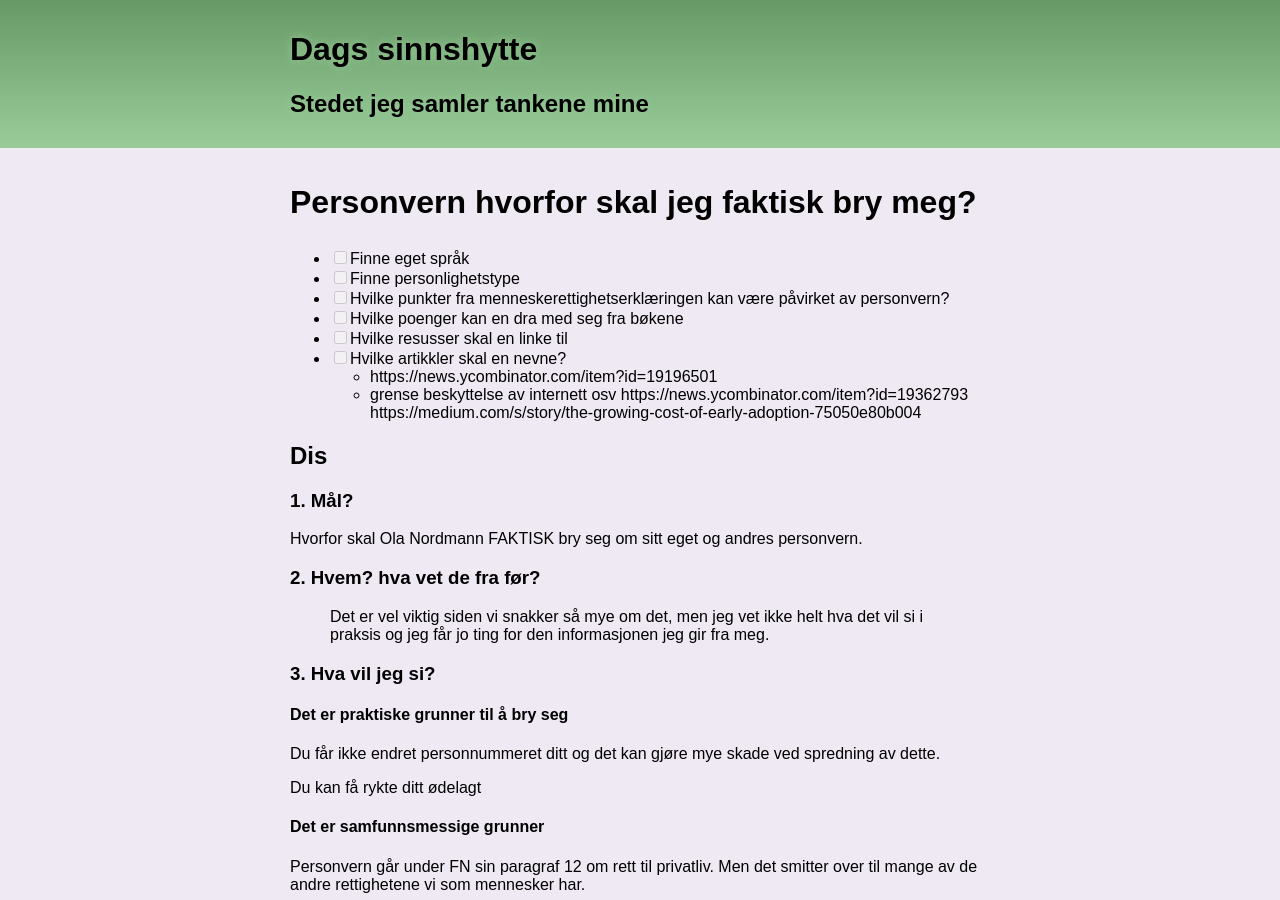
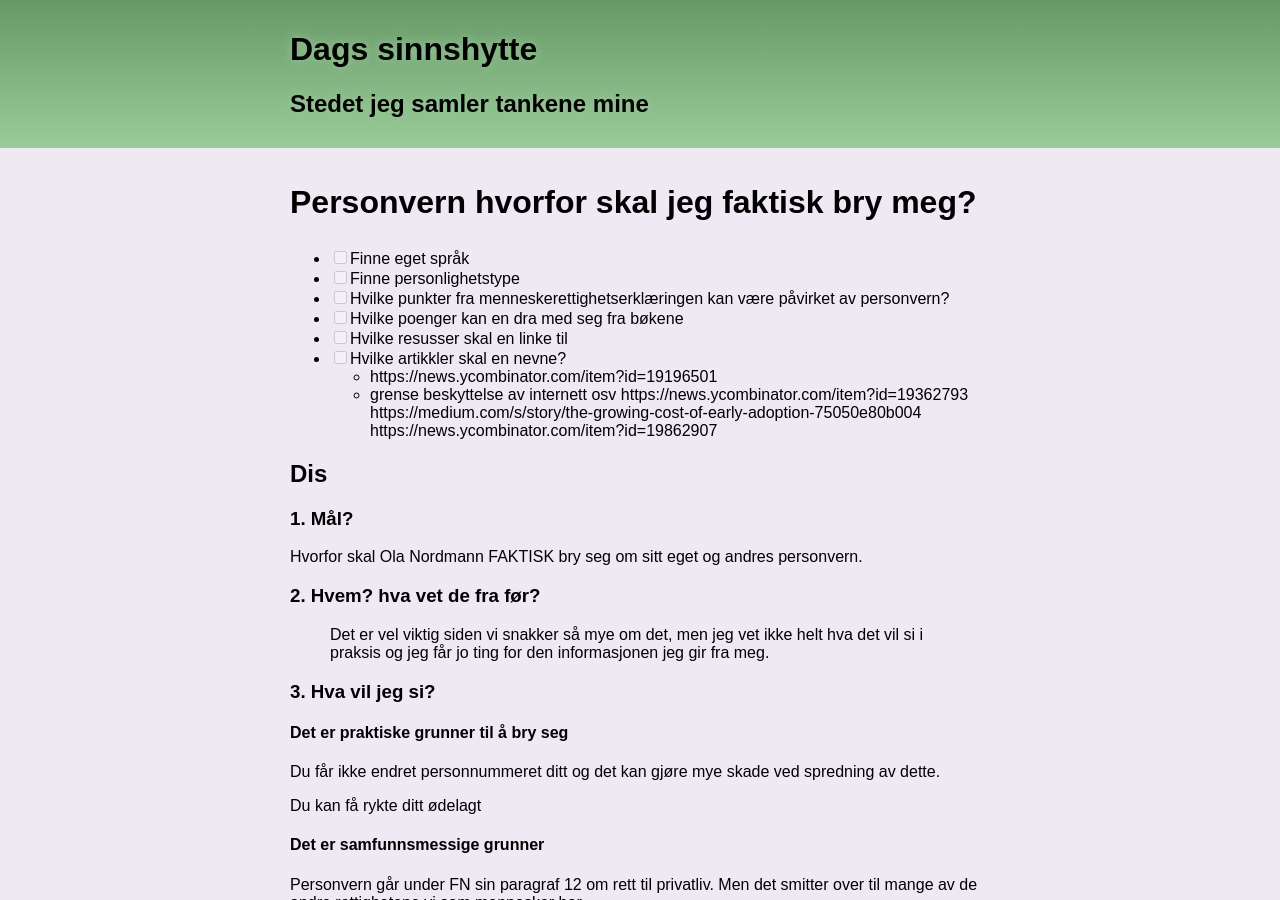
Before and after one commit to dagfs/dagfs.github.io, a Jekyll site: the page built from artikler/privacy_why_care.md, in a window 1280 px wide and 900 px high. Built offline with Jekyll 4.4.1, drawn with Linux system fonts in a browser that asks for light colours; our own code applies the rules of GitHub Pages for plain Markdown files; some of the changed lines change nothing that is shown.

Commit message:
Update privacy_why_care.md

```diff
--- a/artikler/privacy_why_care.md
+++ b/artikler/privacy_why_care.md
@@ -10,6 +10,7 @@
   - grense beskyttelse av internett osv
   https://news.ycombinator.com/item?id=19362793
   https://medium.com/s/story/the-growing-cost-of-early-adoption-75050e80b004
+  https://news.ycombinator.com/item?id=19862907
 
 ## Dis
 
```
